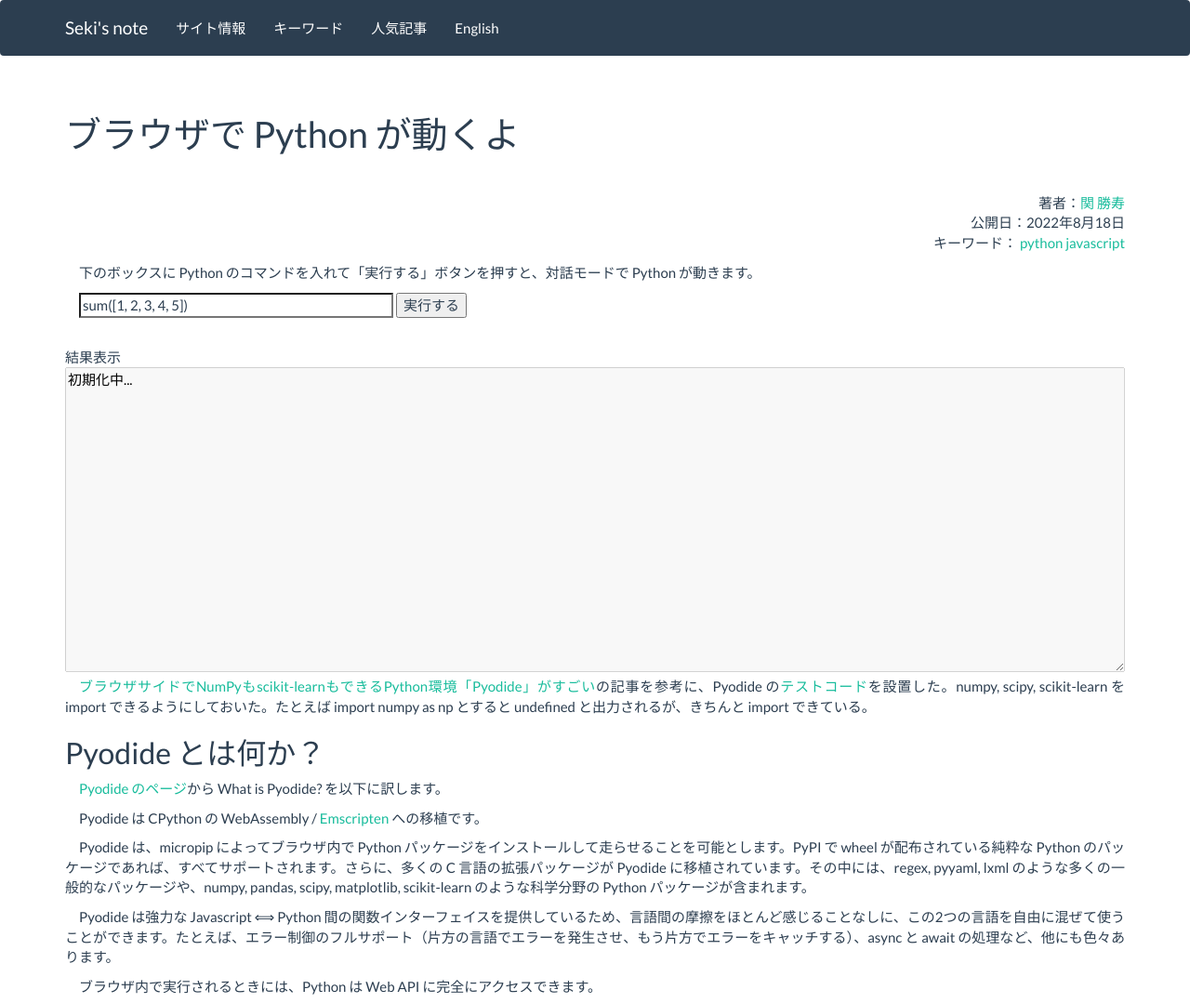
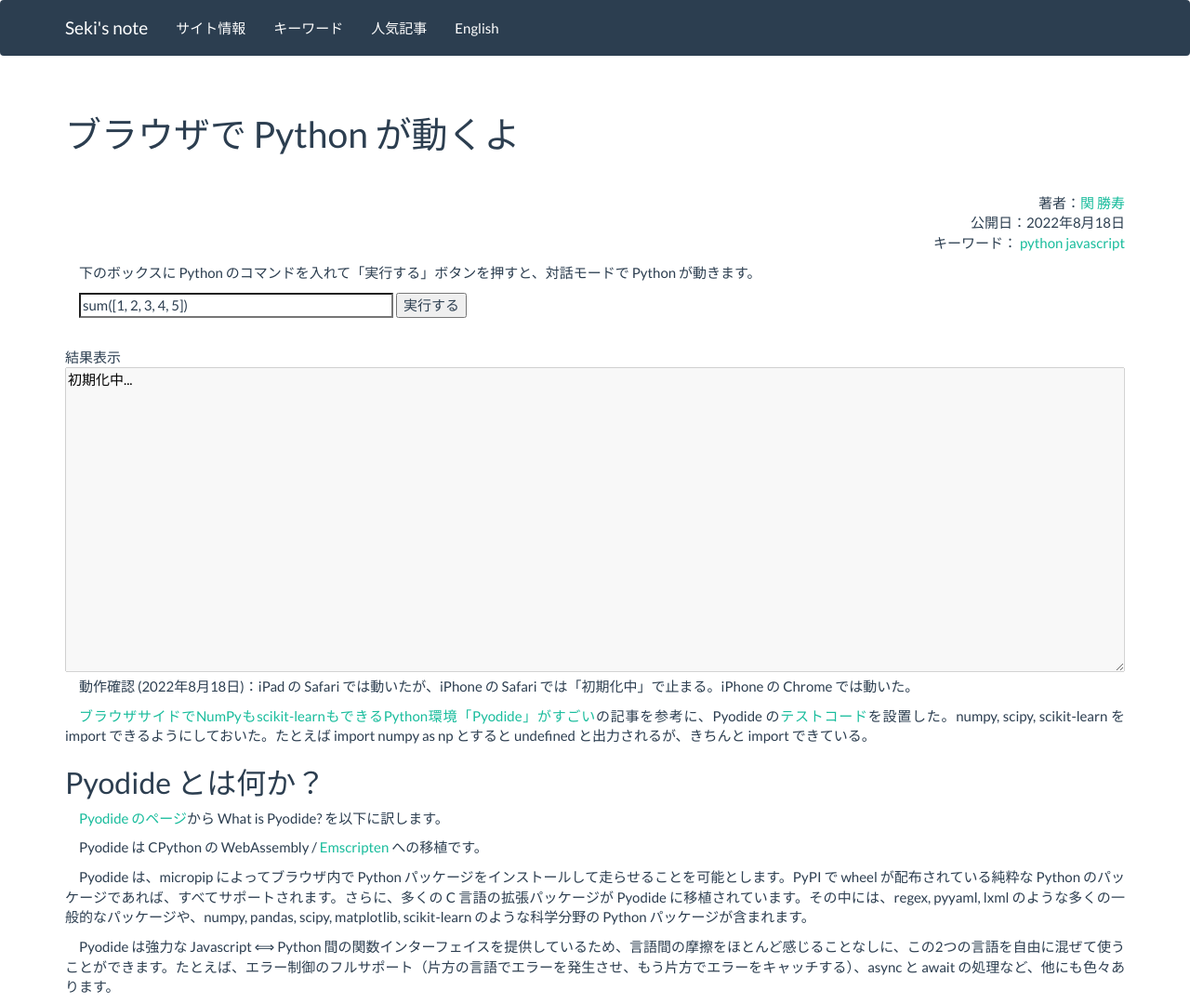
Before and after one commit to sekika/sekika.github.io, a Jekyll site: the page built from _posts/2022-08-18-Pyodide.md, in a window 1280 px wide, cut to the strip 0-1079 px from the top of the page. Shown: the whole strip at 93% size. Built offline with Jekyll 4.4.1, drawn with Linux system fonts in a browser that asks for light colours.

Commit message:
動作確認

```diff
--- a/_posts/2022-08-18-Pyodide.md
+++ b/_posts/2022-08-18-Pyodide.md
@@ -46,8 +46,9 @@ tag:
     }
 </script>
 
+動作確認 (2022年8月18日)：iPad の Safari では動いたが、iPhone の Safari では「初期化中」で止まる。iPhone の Chrome では動いた。
+
 [ブラウザサイドでNumPyもscikit-learnもできるPython環境「Pyodide」がすごい](https://zenn.dev/bluepost/articles/93d1fa8eabce99)の記事を参考に、Pyodide の[テストコード](https://pyodide.org/en/stable/usage/quickstart.html#alternative-example)を設置した。numpy, scipy, scikit-learn を import できるようにしておいた。たとえば import numpy as np とすると undefined と出力されるが、きちんと import できている。
-
 
 ## Pyodide とは何か？
 
```
